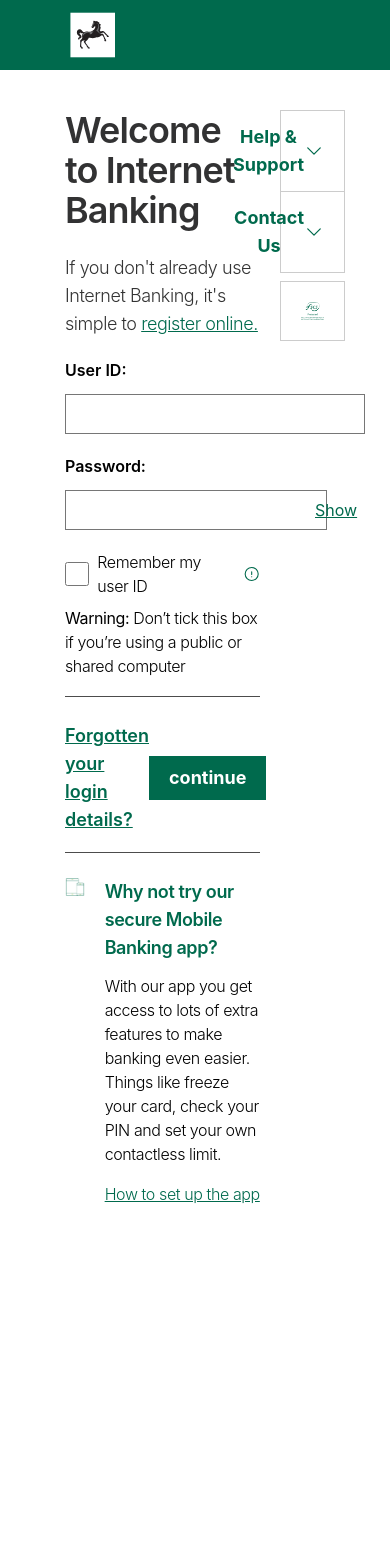
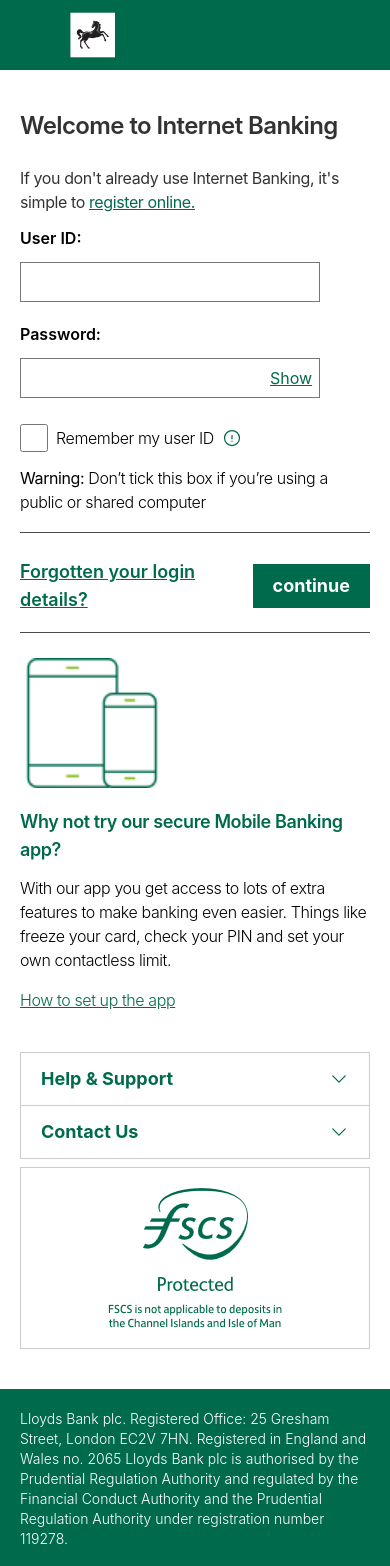
Before and after one commit to Ola157/liquidStore, a React (Create React App) app: page /login in a window 390 px wide. Shown: the top 1566 px of the page. Before the commit the page ends 1246 px from the top, so only its background shows below. Built offline with nearby package versions, Linux system fonts and the light colour scheme.

Commit message:
AuthLoginI

```diff
--- a/src/components/LoginAuthComponents/WelcomeComp.jsx
+++ b/src/components/LoginAuthComponents/WelcomeComp.jsx
@@ -4,9 +4,9 @@ import { Link } from 'react-router-dom'
 const WelcomeComp = () => {
     return (
         <div>
-            <h1 className='mb-6 text-[#323233] text-4xl tracking-tight font-semibold'>Welcome to Internet Banking</h1>
-            <div className='mb-5'>
-                <p className='text-lg font-light tracking-tight text-black/80'>If you don't already use Internet Banking, it's simple to <Link href='/register' className="underline text-theme">register online.</Link></p>
+            <h1 className='mb-6 text-[#323233] text-2xl md:text-4xl tracking-tight font-semibold'>Welcome to Internet Banking</h1>
+            <div className='mb-3 md:mb-5'>
+                <p className='text-base md:text-lg font-normal md:font-light tracking-tight text-black/80'>If you don't already use Internet Banking, it's simple to <Link href='/register' className="underline text-theme">register online.</Link></p>
             </div>
         </div>
 
--- /dev/null
+++ b/src/components/LoginAuthComponents/footer/FooterIndex.jsx
@@ -0,0 +1,13 @@
+import React from 'react'
+
+const FooterIndex = () => {
+    return (
+        <footer className='py-5 bg-theme px-5 md:px-0'>
+            <div className='w-full md:w-8/12 mx-auto text-white text-sm font-light'>
+                Lloyds Bank plc. Registered Office: 25 Gresham Street, London EC2V 7HN. Registered in England and Wales no. 2065 Lloyds Bank plc is authorised by the Prudential Regulation Authority and regulated by the Financial Conduct Authority and the Prudential Regulation Authority under registration number 119278.
+            </div>
+        </footer>
+    )
+}
+
+export default FooterIndex
--- a/src/components/LoginAuthComponents/form/FormFeatures.jsx
+++ b/src/components/LoginAuthComponents/form/FormFeatures.jsx
@@ -26,7 +26,7 @@ const FormFeatures = () => {
                 </div>
             </div>
 
-            <div className='flex gap-x-5'>
+            <div className='flex flex-col md:flex-row gap-x-5 gap-y-5'>
                 <div>
                     <img src={mobileImg} alt='mobilelogo' className='w-36' />
                 </div>
--- a/src/components/LoginAuthComponents/form/FormIndex.jsx
+++ b/src/components/LoginAuthComponents/form/FormIndex.jsx
@@ -6,14 +6,14 @@ import WelcomeComp from '../WelcomeComp'
 
 const FormIndex = () => {
 
-    return (<div className='w-full flex justify-center py-10'>
-        <div className='w-8/12 flex gap-x-5'>
-            <div className='w-9/12'>
+    return (<div className='w-full flex justify-center py-10 px-5 md:px-0'>
+        <div className='w-full md:w-8/12 flex flex-col md:flex-row gap-x-5 gap-y-10'>
+            <div className='w-full md:w-9/12'>
                 <WelcomeComp />
                 <LoginForm />
                 <FormFeatures />
             </div>
-            <div className='w-3/12'>
+            <div className='w-full md:w-3/12'>
                 <HelpSupport />
             </div>
         </div >
--- a/src/pages/LoginAuth.jsx
+++ b/src/pages/LoginAuth.jsx
@@ -1,12 +1,14 @@
 import React from 'react'
 import NavIndex from '../components/LoginAuthComponents/nav/NavIndex'
 import FormIndex from '../components/LoginAuthComponents/form/FormIndex'
+import FooterIndex from '../components/LoginAuthComponents/footer/FooterIndex'
 
 const LoginAuth = () => {
     return (
         <div className='min-h-screen'>
             <NavIndex />
             <FormIndex />
+            <FooterIndex />
         </div>
     )
 }
```
